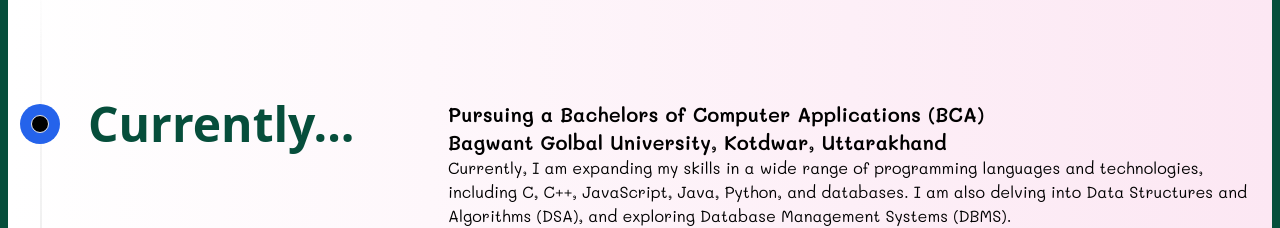
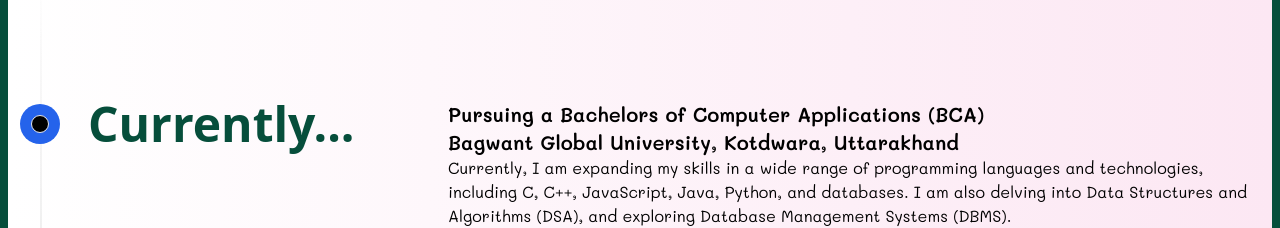
Before and after one commit to ayushpatwal011/portfolio, a Next.js app: page / in a window 1280 px wide. Shown: the part 1000-1228 px from the top of the page. Built offline with nearby package versions, Linux system fonts and the light colour scheme.

Commit message:
Update TimeLIne.tsx

```diff
--- a/src/app/components/TimeLIne.tsx
+++ b/src/app/components/TimeLIne.tsx
@@ -16,7 +16,7 @@
           Pursuing a Bachelors of Computer Applications (BCA)
         </h2>
         <h3 className="md:font-semibold text-xl">
-          Bagwant Golbal University, Kotdwar, Uttarakhand
+          Bagwant Global University, Kotdwara, Uttarakhand
         </h3>
         <p>
           {" "}
```
